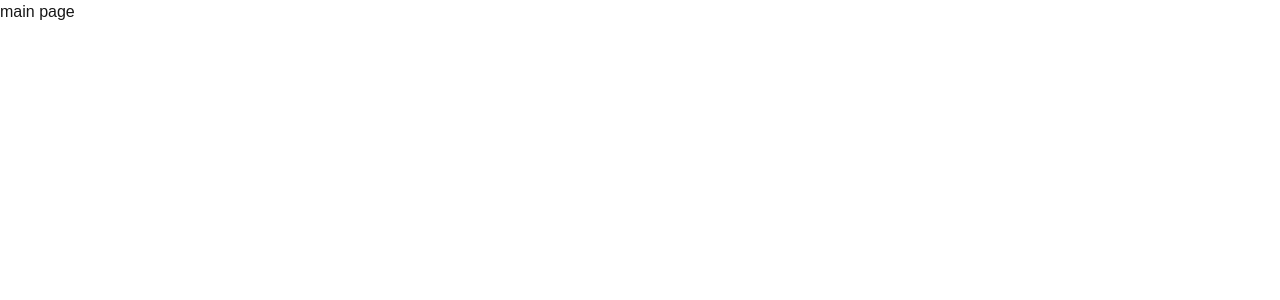
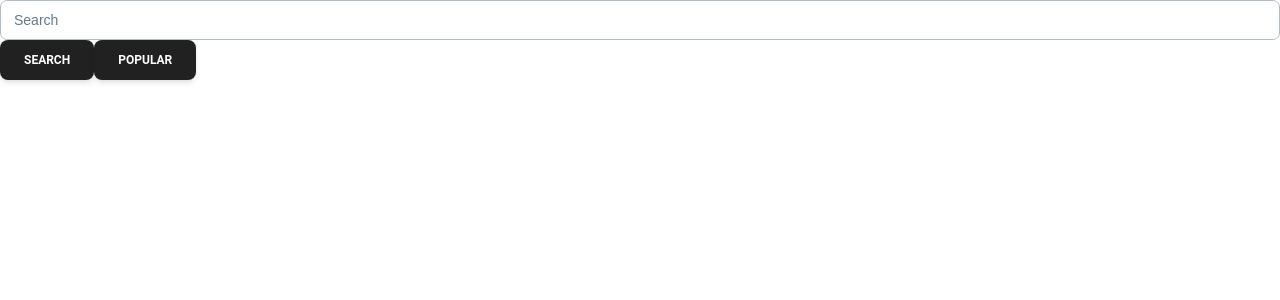
Before and after one commit to Naidiri1/movie-social-app-fe, a Next.js app: page /home in a window 1280 px wide. Shown: the top 300 px of the page. Built offline with nearby package versions, Linux system fonts and the light colour scheme.

Commit message:
adding popular and query fetching mnp

```diff
--- a/src/app/home/page.tsx
+++ b/src/app/home/page.tsx
@@ -1,12 +1,49 @@
 'use client';
 
 import React, { useEffect, useState } from 'react';
+import { Button, Card, Input, Typography } from "@material-tailwind/react";
+
 
 export default function Home()  {
+    const [movieQuery, setMovieQuery] = useState<string>('');
 
-return (
-    <div>
-        main page
-    </div>
-)
+    const searchMovies = async () => {
+    const response = await fetch(`http://localhost:8080/api/movies/search?query=${movieQuery}`);
+
+    if (!response.ok) {
+        throw new Error('Failed to fetch movies');
+    }
+
+    if(response.ok){
+        const data = await response.json();
+        console.log(data)
+    }
+
+    }
+
+    const handleSearchPopularMovies = async () => {
+      const response = await fetch(`http://localhost:8080/api/movies/popular`);
+
+    if (!response.ok) {
+        throw new Error('Failed to fetch movies');
+    }
+
+    if(response.ok){
+        const data = await response.json();
+        console.log(data)
+    }
+
+    }
+
+    return (
+        <div>
+        <Input
+        label='Search'
+        value={movieQuery}
+        onChange={(e: any)=> setMovieQuery(e.target.value)}
+        />
+        <Button onClick={searchMovies}>Search</Button>
+        <Button onClick={handleSearchPopularMovies}>Popular</Button>
+        </div>
+    )
 }
```
